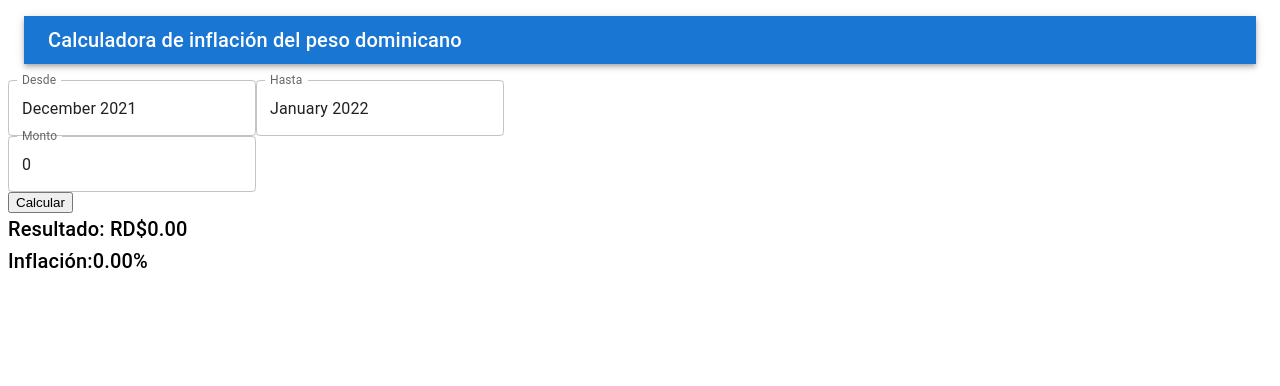
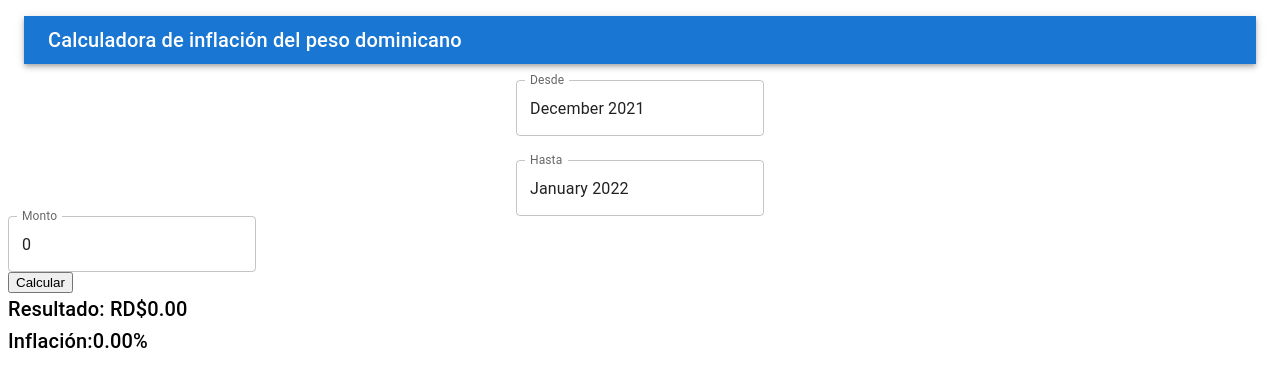
Before and after one commit to EnmanuelMinaya/dop-inflation-calculator, a React (Create React App) app: page / in a window 1280 px wide. Shown: the top 386 px of the page. Built offline with nearby package versions, Linux system fonts and the light colour scheme.

Commit message:
input fields centered

```diff
--- a/src/App.js
+++ b/src/App.js
@@ -7,6 +7,8 @@ import { AdapterDateFns } from '@mui/x-date-pickers/AdapterDateFns';
 import { LocalizationProvider } from '@mui/x-date-pickers/LocalizationProvider';
 import { DatePicker } from '@mui/x-date-pickers/DatePicker';
 import IpcData from './assets/ipc.json';
+import Stack from '@mui/material/Stack';
+
 
 
 function App() {
@@ -54,6 +56,8 @@ function App() {
     <>
       <Header />
       <LocalizationProvider dateAdapter={AdapterDateFns}>
+        <Stack spacing={3} justifyContent="center"
+          alignItems="center">
           <DatePicker
             views={['year', 'month']}
             label="Desde"
@@ -72,6 +76,8 @@ function App() {
             onChange={updateEndingDate}
             renderInput={(params) => <TextField {...params} helperText={null} />}
           />
+        </Stack>
+
       </LocalizationProvider>
 
       <InputAmount amount={amount} onChange={updateAmount} />
```
Lines whose indentation alone changed are shown as unchanged.
